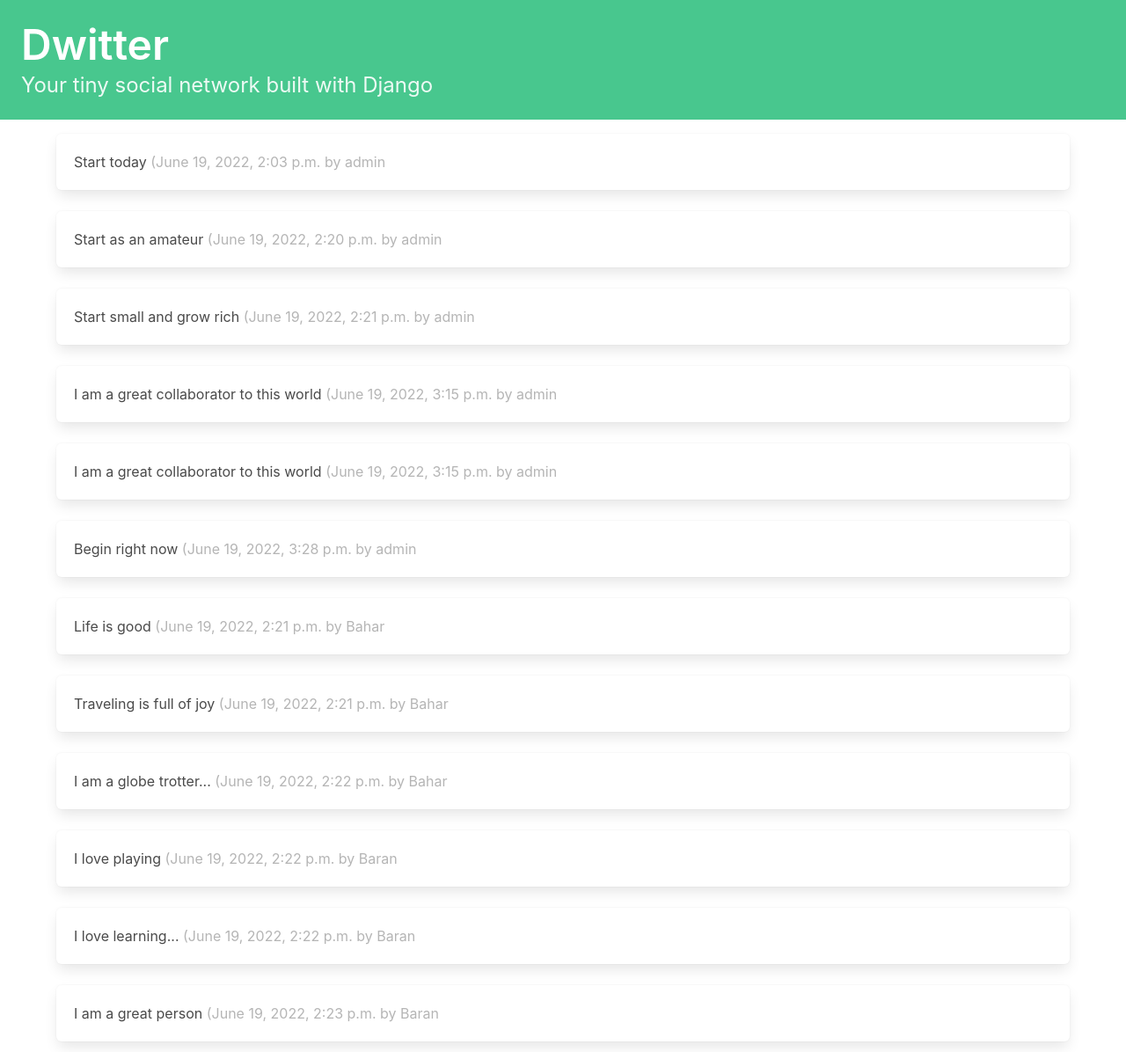
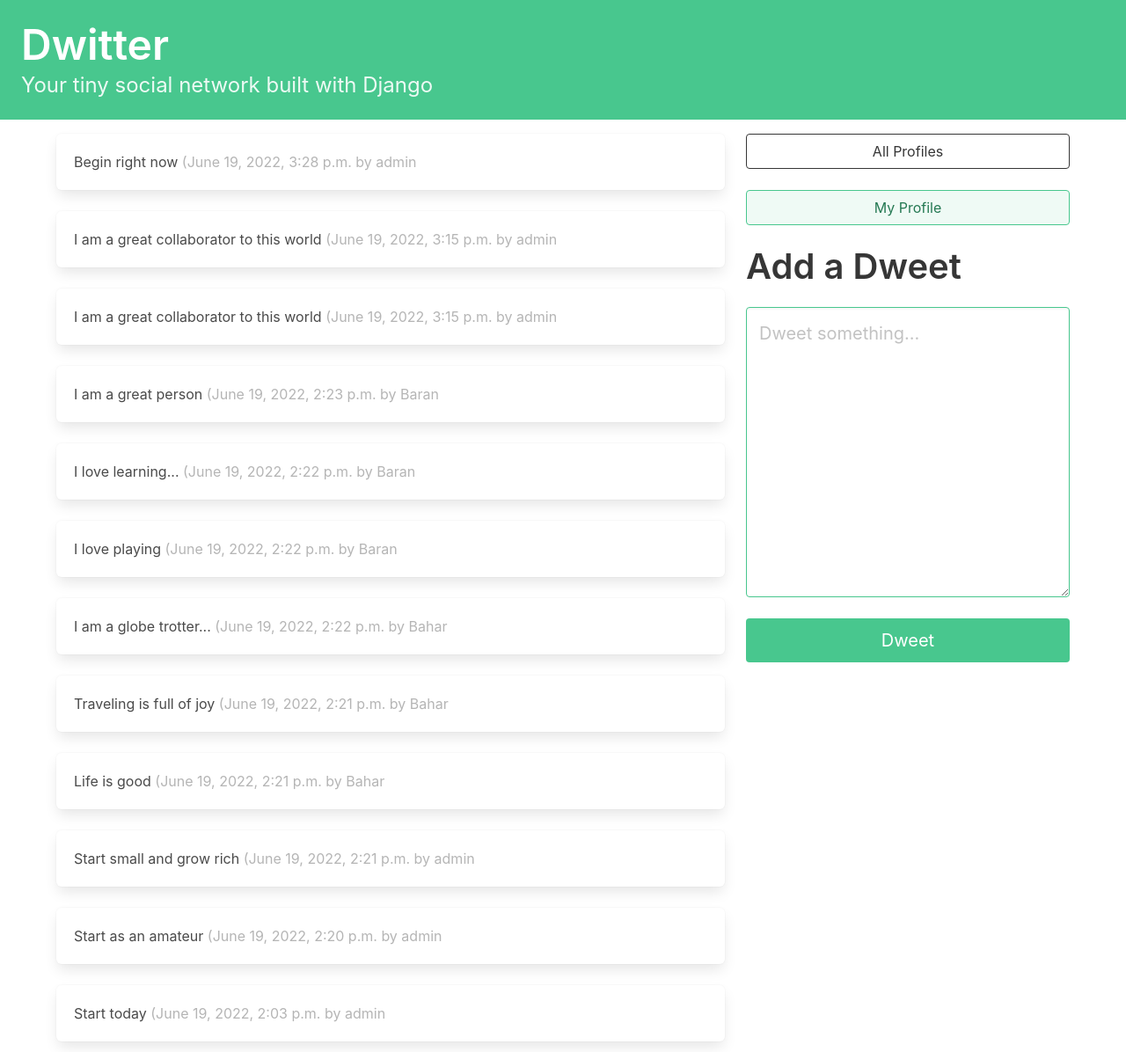
Before and after one commit to raminux/realpython-django-social, a Django app: page / in a window 1280 px wide. Shown: the whole page at 88% size. Run offline with Django 3.2, Linux system fonts and the light colour scheme; a user stored in the database is signed in; data comes from the database, SQL or seed files in the repository; both versions use the stored data as it was after the commit.

Commit message:
realpython.com django-social part4

```diff
--- /dev/null
+++ b/dwitter/forms.py
@@ -0,0 +1,18 @@
+from django import forms
+from .models import Dweet
+
+class DweetForm(forms.ModelForm):
+    body = forms.CharField(
+        required=True,
+        widget=forms.widgets.Textarea(
+            attrs={
+                "placeholder": "Dweet something...",
+                "class": "textarea is-success is-medium",
+            }
+        ),
+        label="",
+        )
+
+    class Meta:
+        model = Dweet
+        exclude =("user",)
--- a/dwitter/views.py
+++ b/dwitter/views.py
@@ -1,9 +1,21 @@
-from django.shortcuts import render
-from .models import Profile
+from django.shortcuts import render, redirect
+from .models import Profile, Dweet
+from .forms import DweetForm
 
 
 def dashboard(request):
-    return render(request, 'dwitter/dashboard.html')
+    form = DweetForm(request.POST or None)
+    if request.method == "POST":
+        if form.is_valid():
+            dweet = form.save(commit=False)
+            dweet.user = request.user
+            dweet.save()
+            return redirect("dwitter:dashboard")
+
+    followed_dweets = Dweet.objects.filter(
+        user__profile__in=request.user.profile.follows.all()
+    ).order_by('-created_at')
+    return render(request, "dwitter/dashboard.html", {"form": form, 'dweets': followed_dweets})
 
 
 def profile_list(request):
--- a/templates/base.html
+++ b/templates/base.html
@@ -11,6 +11,7 @@
     <title>Dwitter</title>
 </head>
 <body>
+    <a href="{% url 'dwitter:dashboard' %}">
     <section class="hero is-small is-success mb-4">
         <div class="hero-body">
             <h1 class="title is-1">Dwitter</h1>
@@ -19,7 +20,7 @@
             </p>
         </div>
     </section>
-
+</a>
     <div class="container">
         <div class="columns">
 
--- a/templates/dwitter/dashboard.html
+++ b/templates/dwitter/dashboard.html
@@ -3,8 +3,8 @@
 {% block content %}
 
 <div class="column">
-    {% for followed in user.profile.follows.all %}
-        {% for dweet in followed.user.dweets.all %}
+
+        {% for dweet in dweets %}
             <div class="box">
                 {{ dweet.body }}
                 <span class="is-small has-text-grey-light">
@@ -12,7 +12,38 @@
                 </span>
             </div>
         {% endfor %}
-    {% endfor %}
+
+</div>
+
+<div class="column is-one-third">
+
+    <div class="block">
+        <a href="{% url 'dwitter:profile_list' %} ">
+            <button class="button is-dark is-outlined is-fullwidth">
+                All Profiles
+            </button>
+        </a>
+    </div>
+    <div class="block">
+        <a href="{% url 'dwitter:profile' request.user.profile.id %} ">
+            <button class="button is-success is-light is-outlined is-fullwidth">
+                My Profile
+            </button>
+        </a>
+    </div>
+
+    <div class="block">
+        <h2 class="title is-2">Add a Dweet</p>
+    </div>
+    <div class="block">
+    <form method="post">
+        {% csrf_token %}
+        {{ form.as_p }}
+        <button class="button is-success is-fullwidth is-medium mt-5"
+                type="submit">Dweet
+        </button>
+    </form>
+</div>
 </div>
 
 {% endblock content %}
```
Also changed, not shown: README.md, db.sqlite3.
